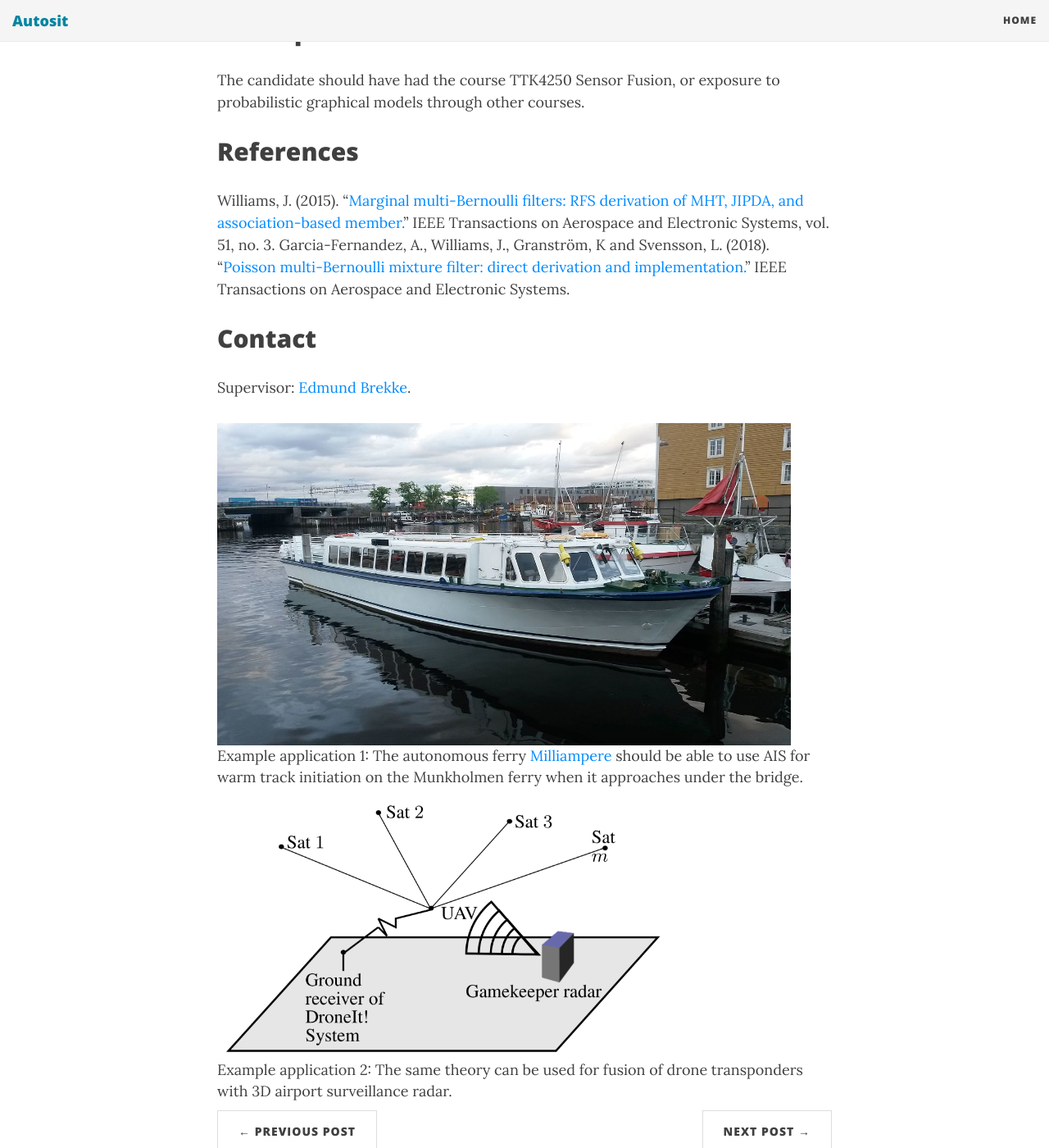
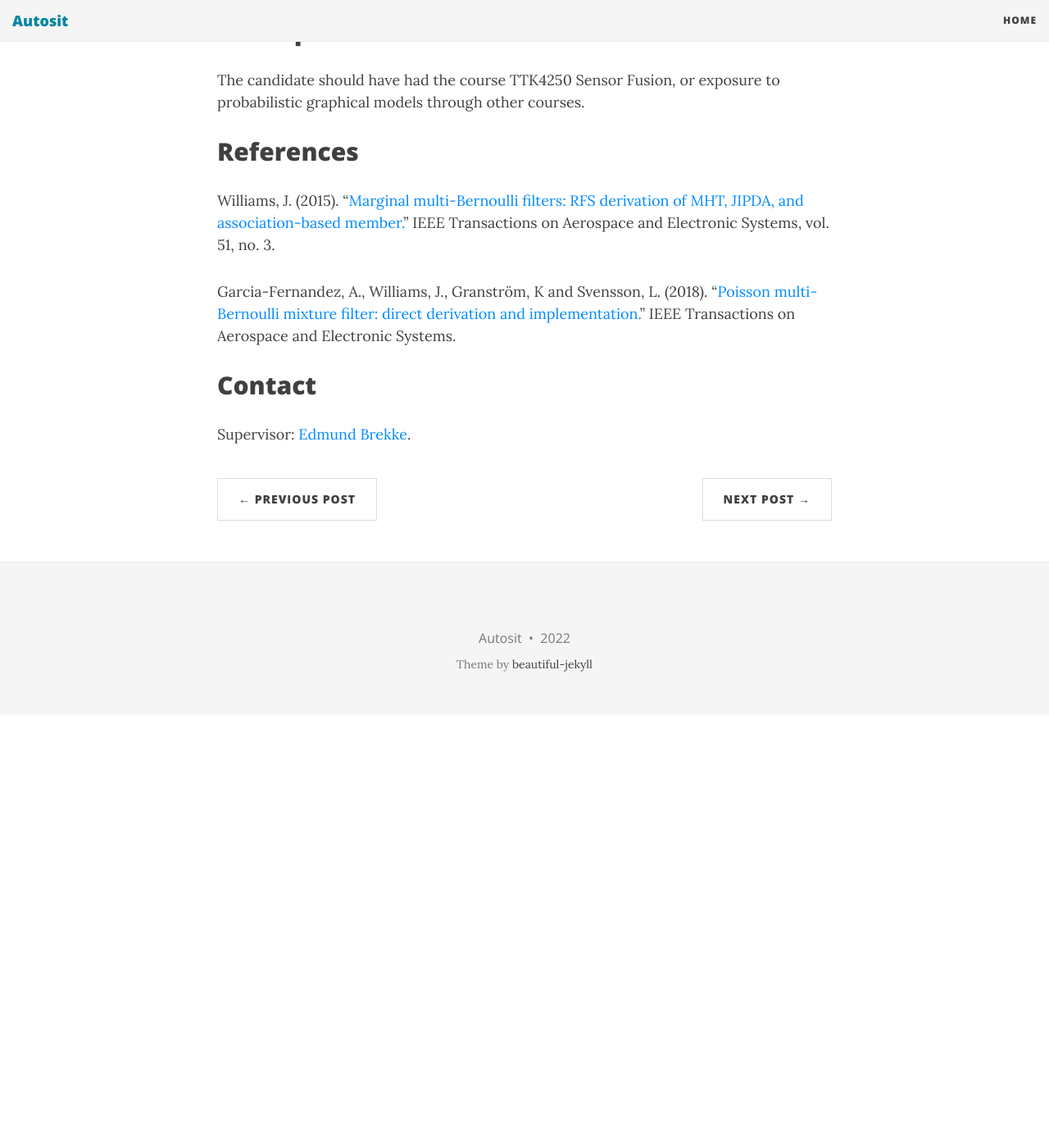
Before and after one commit to autosit/autosit.github.io, a Jekyll site: the page built from _posts/2022-03-30-pmbm_bp.md, in a window 1280 px wide and 1400 px high, scrolled down 2797 px. Shown: the whole window at 82% size. Built offline with Jekyll 4.4.1, drawn with Linux system fonts in a browser that asks for light colours; nearby versions of some CDN libraries; after the commit the page ends 3668 px from its top, so only the background shows below that.

Commit message:
cleaning up pictures in bp

```diff
--- a/_posts/2022-03-30-pmbm_bp.md
+++ b/_posts/2022-03-30-pmbm_bp.md
@@ -51,6 +51,7 @@ The candidate should have had the course TTK4250 Sensor Fusion, or exposure to p
 ## References
 
 Williams, J. (2015). "[Marginal multi-Bernoulli filters: RFS derivation of MHT, JIPDA, and association-based member.][Williams2015]" IEEE Transactions on Aerospace and Electronic Systems, vol. 51, no. 3.
+
 Garcia-Fernandez, A., Williams, J., Granström, K and Svensson, L. (2018). "[Poisson multi-Bernoulli mixture filter: direct derivation and implementation.][Garcia-Fernandez et al. 2018]" IEEE Transactions on Aerospace and Electronic Systems.
 
 
@@ -58,13 +59,6 @@ Garcia-Fernandez, A., Williams, J., Granström, K and Svensson, L. (2018). "[Poi
 ## Contact
 
 Supervisor: [Edmund Brekke].
-
-
-|<img src="{{site.url}}/assets/MS_Nidarholm.jpg" width="700"> |
-| Example application 1: The autonomous ferry [Milliampere] should be able to use AIS for warm track initiation on the Munkholmen ferry when it approaches under the bridge. |
-
-|<img src="{{site.url}}/assets/droneit.png" width="570"> |
-| Example application 2: The same theory can be used for fusion of drone transponders with 3D airport surveillance radar. |
 
 [Edmund Brekke]: www.ntnu.edu/employees/edmund.brekke
 [Williams2015]: https://ieeexplore.ieee.org/document/7272821
```
